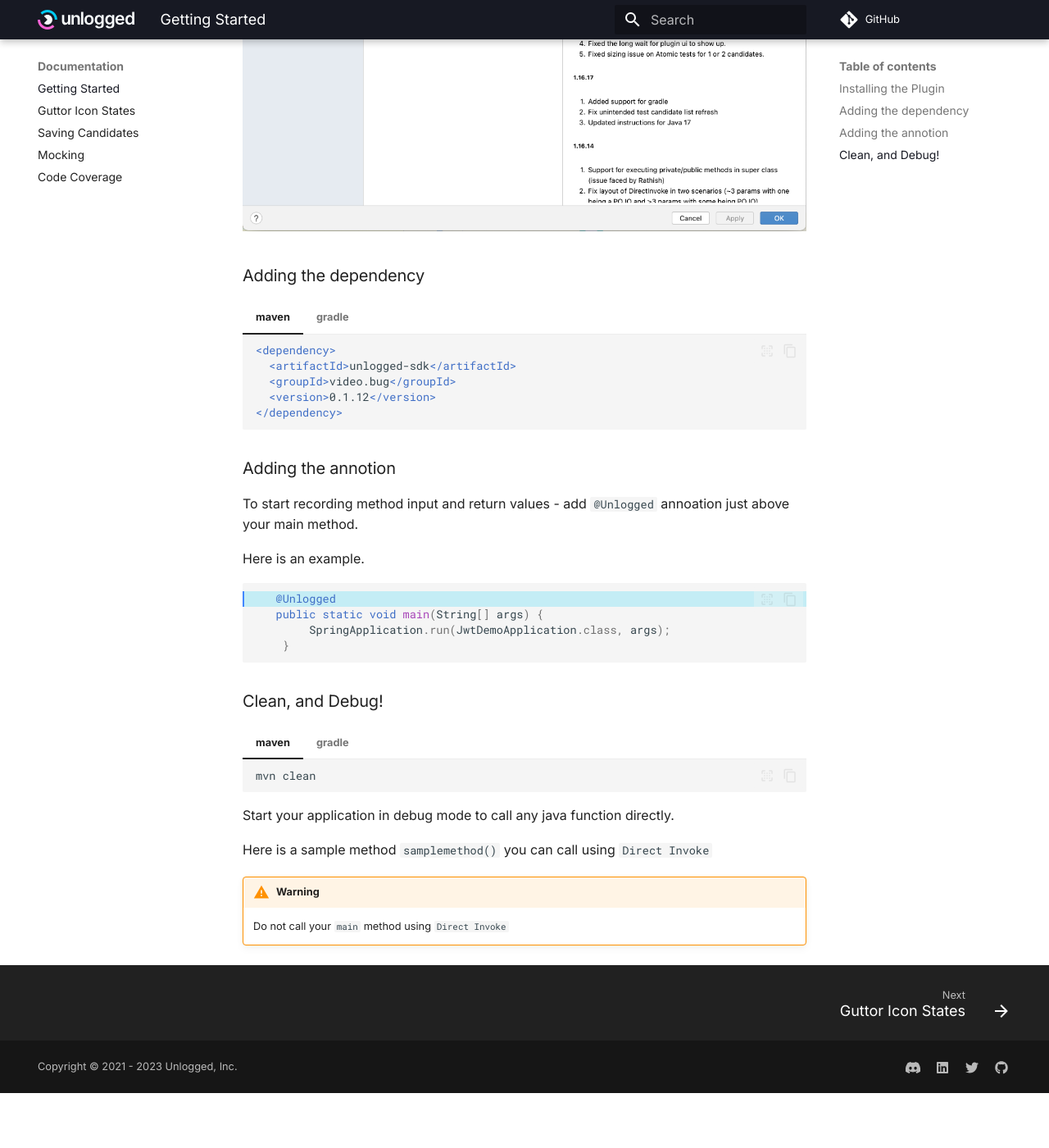
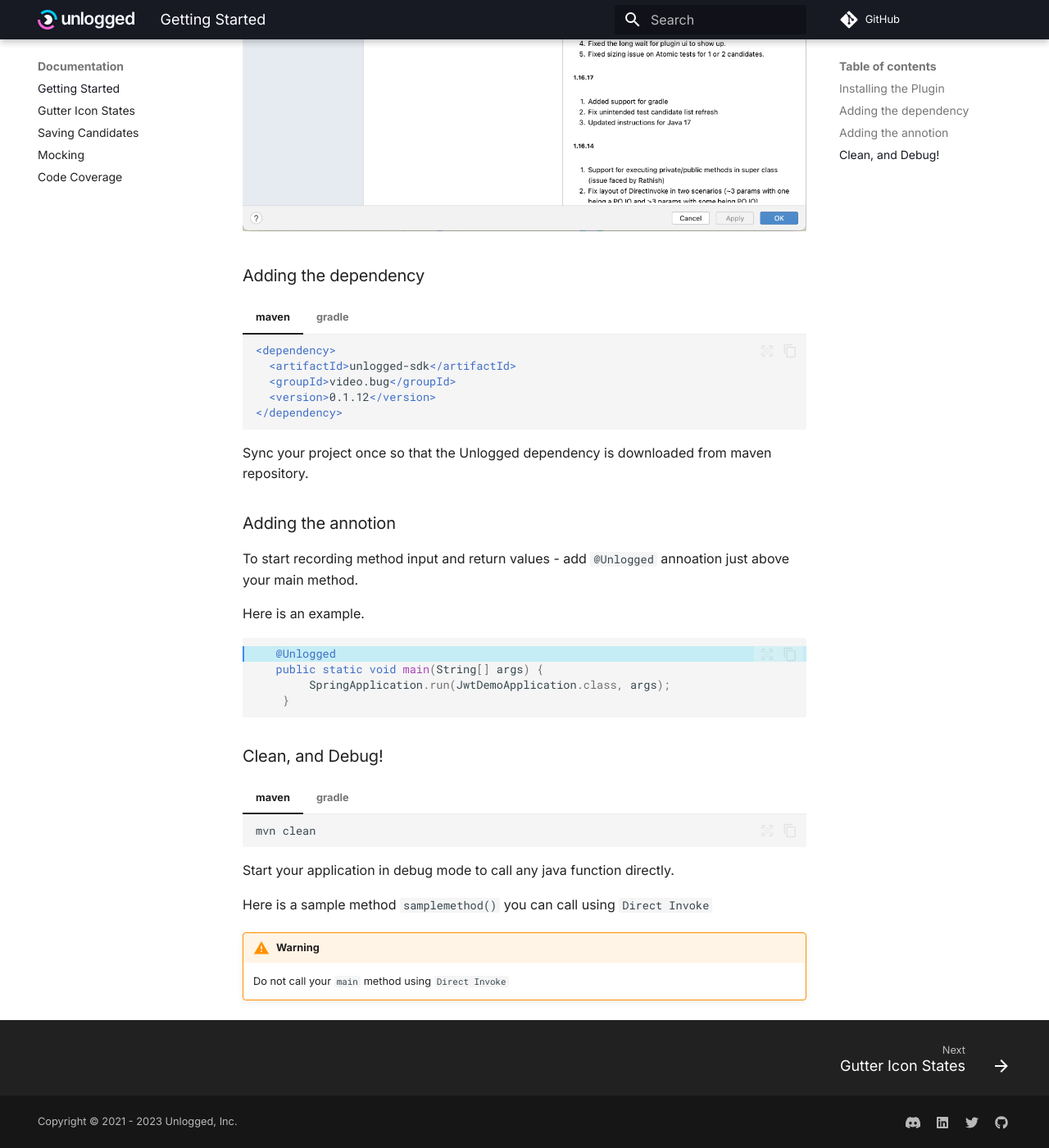
Before and after one commit to unloggedio/documentation, an MkDocs documentation site: the page built from docs/index.md, in a window 1280 px wide and 1400 px high, scrolled down 480 px. Shown: the whole window at 82% size. Built offline with MkDocs 1.6.1 and Material for MkDocs 9.7.7, drawn with Linux system fonts in a browser that asks for light colours; comment, search, counter and statistics services are not loaded; before the commit the page ends 1813 px from its top, so only the background shows below that.

Commit message:
corrected a few spelling mistakes

````diff
--- a/docs/0-Guttor.md
+++ b/docs/0-Guttor.md
@@ -1,6 +1,6 @@
-# Guttor Icon States
+# Gutter Icon States
 
-Once you install Unlogged, for each method in your code base, you will see different guttor icons. The code, record, replay lifecycle revolves around these 6 gutter icons.
+Once you install Unlogged, for each method in your code base, you will see different gutter icons. The code, record, replay lifecycle revolves around these 6 gutter icons.
 
 Here are different gutter icons and what they mean
 
--- a/docs/index.md
+++ b/docs/index.md
@@ -26,6 +26,8 @@
         annotationProcessor 'video.bug:unlogged-sdk:0.1.12'
     }
     ```
+
+Sync your project once so that the Unlogged dependency is downloaded from maven repository.
 
 ### Adding the annotion
 To start recording method input and return values - add ```@Unlogged``` annoation just above your main method.
````
